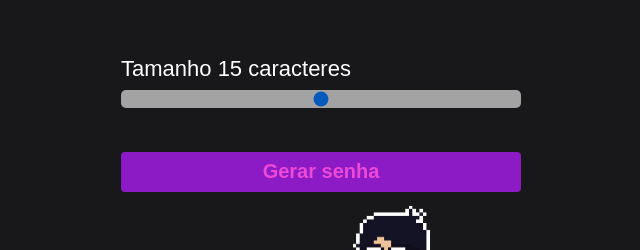
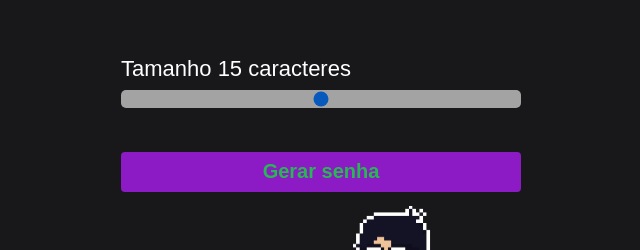
Before and after one commit to Hiarleyy/Gerador-de-senha, a plain HTML site: page index.html in a window 1280 px wide. Shown: the part 236-486 px from the top of the page, without its empty margins (319-959 px from the left). Drawn offline with Linux system fonts and the light colour scheme.

Commit message:
git commit

```diff
--- a/style.css
+++ b/style.css
@@ -46,7 +46,7 @@ font-size: 22px;
     background-color: rgb(140, 26, 197);
     border: 0;
     border-radius: 4px;
-    color: rgb(237, 73, 215);
+    color: rgb(40, 184, 83);
     font-size: 20px;
     font-weight: bold;
     cursor: pointer;
```
